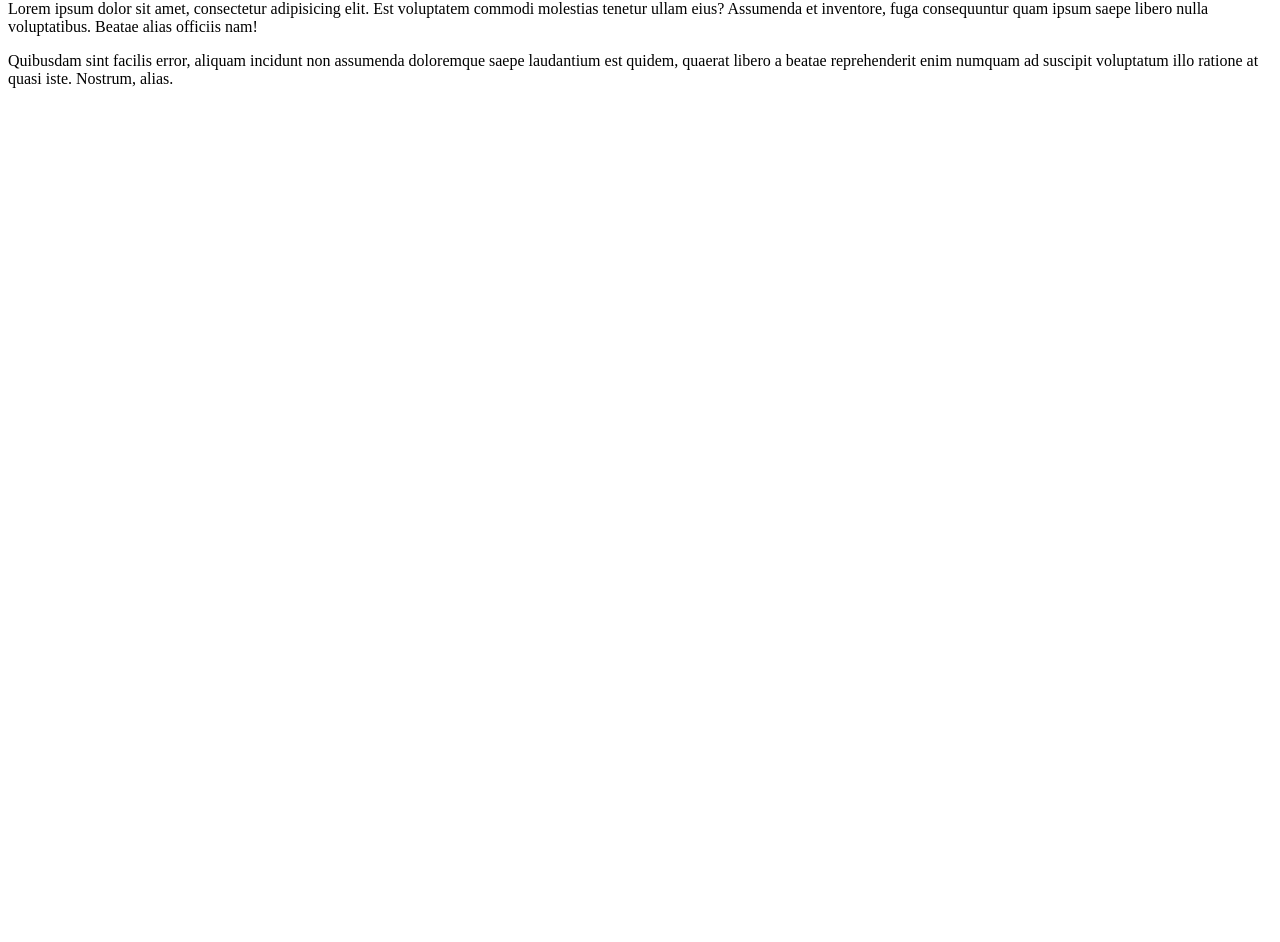
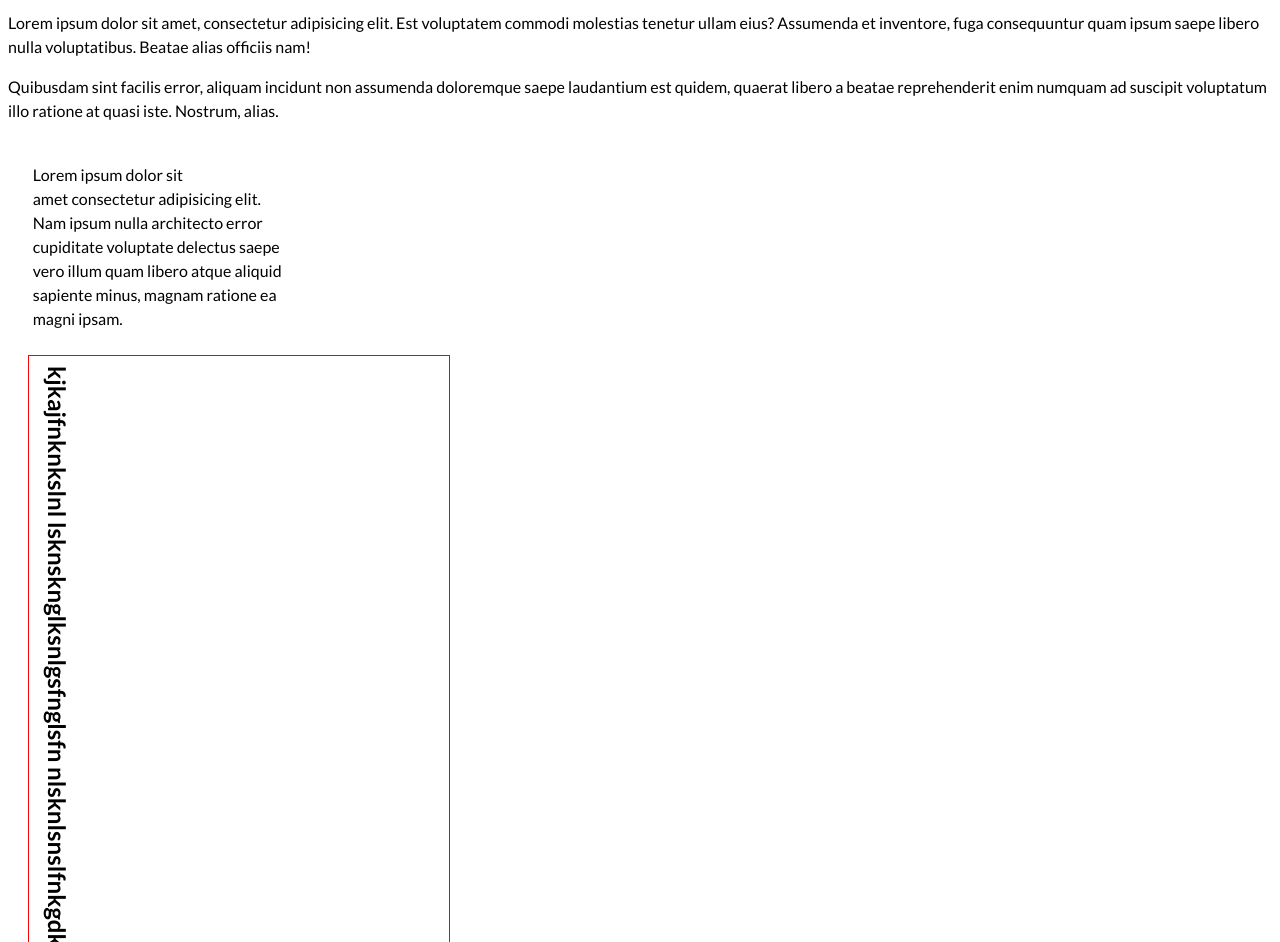
Before and after one commit to Anrietta/CSS-combinators, a plain HTML site: page index.html in a window 1280 px wide. Shown: the part 80-1022 px from the top of the page. Before the commit the page ends 800 px from the top, so only its background shows below. Drawn offline with Linux system fonts and the light colour scheme.

Commit message:
Add fonts and conspect text stylization

```diff
--- a/assets/styles/styles.css
+++ b/assets/styles/styles.css
@@ -1,5 +1,16 @@
+/* Сімейство шрифтів можна взяти на googleFonts кількома варіантами:
+1. Обрати сімейство, обрати шрифти, копіювати лінк в head html
+2. Обрати сімейство, обрати шрифти, копіювати @import і вставити на початку css
+3. Обрати сімейство, обрати шрифти, скачати архів, додати до проекту і підключити напряму обома попередніми способами */
+
+/* @import url('https://fonts.googleapis.com/css2?family=Lato:ital,wght@0,100;0,300;0,400;0,700;0,900;1,900&display=swap'); */
+
+
 body {
     font-size: 16px;
+    font-weight: 400;
+    font-family: Lato, sans-serif;
+    line-height: 1.5;
 }
 
 h1 {
@@ -10,6 +21,22 @@ p {
     font-size: 1em;
 }
 
+div {
+    white-space: pre;
+}
+
+h2 {
+    border: 1px solid red;
+    width: 400px;
+    padding: 10px;
+
+    white-space: nowrap; /* для того щоб прибрати зайвий текст при перепвненні елементу необхідні всі три параметра white-space + overflow + text-overflow, інакше воно не буде працювати */
+    overflow: hidden;
+    text-overflow: ellipsis;
+    writing-mode: vertical-lr;
+
+}
+
 
 
 
@@ -18,11 +45,29 @@ p {
     /* text-align: ;  - вирівнювання інлайн елементів по горизонталі*/
     /* vertical-align: ; - вриівнювання індайн елементів по вертикалі */
     /* font-size: ;  - велчина шрифтів*/
+    /* font-weight: ; - товщина шрифту */
     /* font-family: ;  - сімейство шрифтів*/
+    /* font-style: ; - нормальний, похилений шрифт */
+    /* line-height: ; - висота рядків тексту */
+    /* text-indent: ; - ширина відступа в першому рядку абзаца */
+    /* letter-spacing: ; - відстань між буквами в слові (приймає додатні та відмні значення) */
+    /* word-spacing: ; - відстань між словами (приймає додатні та відмні значення) */
+    /* white-space: ;  - дозволяє зберегти чи відмінити переноси рядків та пробіли так як в html написано, додатково тре почитати на MDN-CSS-White-space */
+    /* overflow: ; - дозволяє приховати ту частину тексту який вилазить за межі (переповнений контент) - до елементу який буде переповнюватись в html тре додати атрибут title з повним текстом елементу, тоді при наведенні на елемент курсору буде вилазити підказка з повним текстом */
+    /* text-overflow: ; - дозволяє додати  три крапки до прихованого тексту який не вліз (переповнений контент) - до елементу який буде переповнюватись в html тре додати атрибут title з повним текстом елементу, тоді при наведенні на елемент курсору буде вилазити підказка з повним текстом */
+    /* text-decoration: ; - підкреслений, закреслений текст ... */
+    /* text-transform: ; - uppercase, lowercase, capitalize (кожне нове слово з великої літери)... */
+    /* text-shadow: ; - тіні для тексту */
+    /* direction: ; - можна змінювати порядок букв з права на ліво. з ліва на право */
+    /* writing-mode: ; - дозволяє розвернути текст горизонтально чи вертикально */
+    /* text-orientation: ; - дозволяє розвертати самі літери в тексі горизонтально, вертикальнро ... Діє лише тоді коли writing-mode у вертикальному положеніі, на горизонтальне не діє */
+
 
 
 
 /* абсолютні величини - px */
+
+    /* font-size: ;  - велчина шрифтів*/
 
 /* відносні величини розмірів шрифтів:
 em - 1em = 100% від шрифта батьківського елемента (24px = 1.5em якщо 16px це стандарт цього документа)
@@ -38,3 +83,14 @@ rem - 1 rem = 100% від шрифта рутового елемента (24px =
 vw - view width - 100vw = 100% видимої частини ширини вікна браузера
 vh - view high - 100vh = 100% видимої частини висоти вікна браузера
 */
+
+
+    /* font-family: ;  - сімейство шрифтів*/
+
+
+    /* font-family: Arial, Helvetica, sans-serif; - де Arial, Helvetica це якраз сімейства шрифтів, а sans-serif - це група сімейств шрифтів, їх є декілька:display: display: display:
+    sans-serif - будь яке сімейство шрифтів яке не має на літерах засічок
+    serif - будь яке сімейство шрифтів яке має на літерах засічки
+    monospace - будь яке сімейство шрифтів в якому всі літери мають однакову ширину (напр. М вузька а І широка щоб вони займали однакову ширину)
+    Cursive - шрифти, що імітують почерк,похилений італік
+    Fantasy - специфічні декоративні,красиві закручені літери */
--- a/index.html
+++ b/index.html
@@ -4,6 +4,11 @@
     <meta charset="UTF-8" />
     <meta name="viewport" content="width=device-width, initial-scale=1.0" />
     <title>Document</title>
+    <link rel="preconnect" href="https://fonts.googleapis.com">
+    <link rel="preconnect" href="https://fonts.gstatic.com" crossorigin>
+    <link href="https://fonts.googleapis.com/css2?family=Lato:ital,wght@0,100;0,300;0,400;0,700;0,900;1,100;1,300;1,400;1,700;1,900&display=swap" rel="stylesheet">
+
+    <link rel="stylesheet" href="./assets/styles/styles.css">
   </head>
   <body>
     <h1>Lorem, ipsum.</h1>
@@ -18,5 +23,15 @@
       saepe laudantium est quidem, quaerat libero a beatae reprehenderit enim
       numquam ad suscipit voluptatum illo ratione at quasi iste. Nostrum, alias.
     </p>
+    <div>
+        Lorem ipsum dolor sit
+        amet consectetur adipisicing elit.
+        Nam ipsum nulla architecto error
+        cupiditate voluptate delectus saepe
+        vero illum quam libero atque aliquid
+        sapiente minus, magnam ratione ea
+        magni ipsam.
+    </div>
+    <h2 title="kjkajfnknkslnl lsknsknglksnlgsfnglsfn nlsknlsnslfnkgdklbfn-nskvnkfdvnd">kjkajfnknkslnl lsknsknglksnlgsfnglsfn nlsknlsnslfnkgdklbfn-nskvnkfdvnd</h2>
   </body>
 </html>
```
